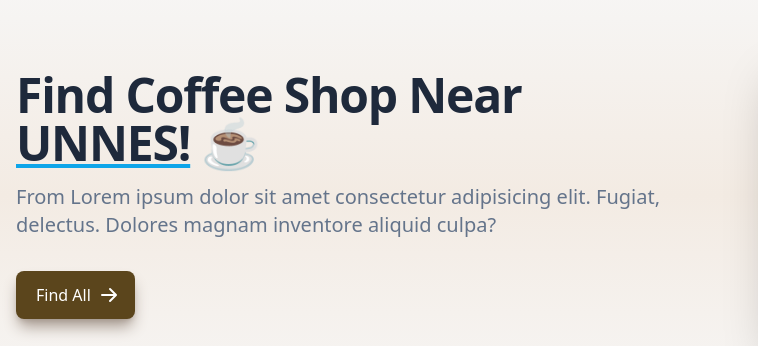
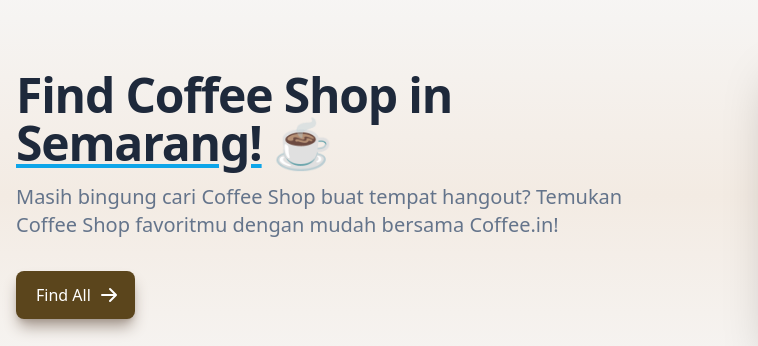
Before and after one commit to rizki-nm/coffee.in, a website: page index.html in a window 1280 px wide. Shown: the part 180-526 px from the top of the page, 0-758 px from the left. Drawn offline with Linux system fonts and the light colour scheme.

Commit message:
last kuy

```diff
--- a/index.html
+++ b/index.html
@@ -57,10 +57,10 @@
             <div class="mr-auto place-self-center lg:col-span-7 pt-10 lg:pt-0">
                 <h1
                     class="max-w-2xl mb-4 text-4xl font-extrabold tracking-tight leading-none md:text-5xl xl:text-6xl text-slate-800">
-                    Find Coffee Shop Near <span class="underline decoration-sky-500">UNNES!</span> ☕</h1>
-                <p class="max-w-2xl mb-6 font-light lg:mb-8 md:text-lg lg:text-xl text-slate-500">From
-                    Lorem ipsum dolor sit amet consectetur adipisicing elit. Fugiat, delectus. Dolores magnam inventore
-                    aliquid culpa?</p>
+                    Find Coffee Shop in <span class="underline decoration-sky-500">Semarang!</span> ☕</h1>
+                <p class="max-w-2xl mb-6 font-light lg:mb-8 md:text-lg lg:text-xl text-slate-500">
+                    Masih bingung cari Coffee Shop buat tempat hangout? Temukan Coffee Shop favoritmu dengan mudah bersama Coffee.in!
+                </p>
                 <a href="#list-coffee"
                     class="inline-flex items-center justify-center px-5 py-3 mr-3 text-base font-medium text-center text-white rounded-lg bg-primary shadow-lg shadow-tertiary">
                     Find All
@@ -166,7 +166,7 @@
 
     <!-- Quote -->
     <div class="py-72 bg-gradient-to-b from-slate-50 via-secondary to-slate-50">
-        <figure class="mx-autu text-center p-5">
+        <figure class="mx-auto text-center p-5">
             <blockquote>
                 <p class="text-xl lg:text-4xl italic font-semibold md:font-bold tracking-tight leading-none text-slate-900">"Ngopi duluuuuu.. Kalo gak ngopiii gak uuuuu.."</p>
             </blockquote>
@@ -174,6 +174,9 @@
                 <cite class="pr-3 tracking-tight leading-none text-lg lg:text-xl text-slate-900">~ Raditya Dika</cite>
             </figcaption>
         </figure>
+    </div>
+    <div class="py-72 bg-gradient-to-b from-slate-50 via-secondary to-slate-50">
+        <img src="img/logo.png" alt="" width="500" height="500" class="mx-auto text-center">
     </div>
     <!-- End Quote -->
 
```
